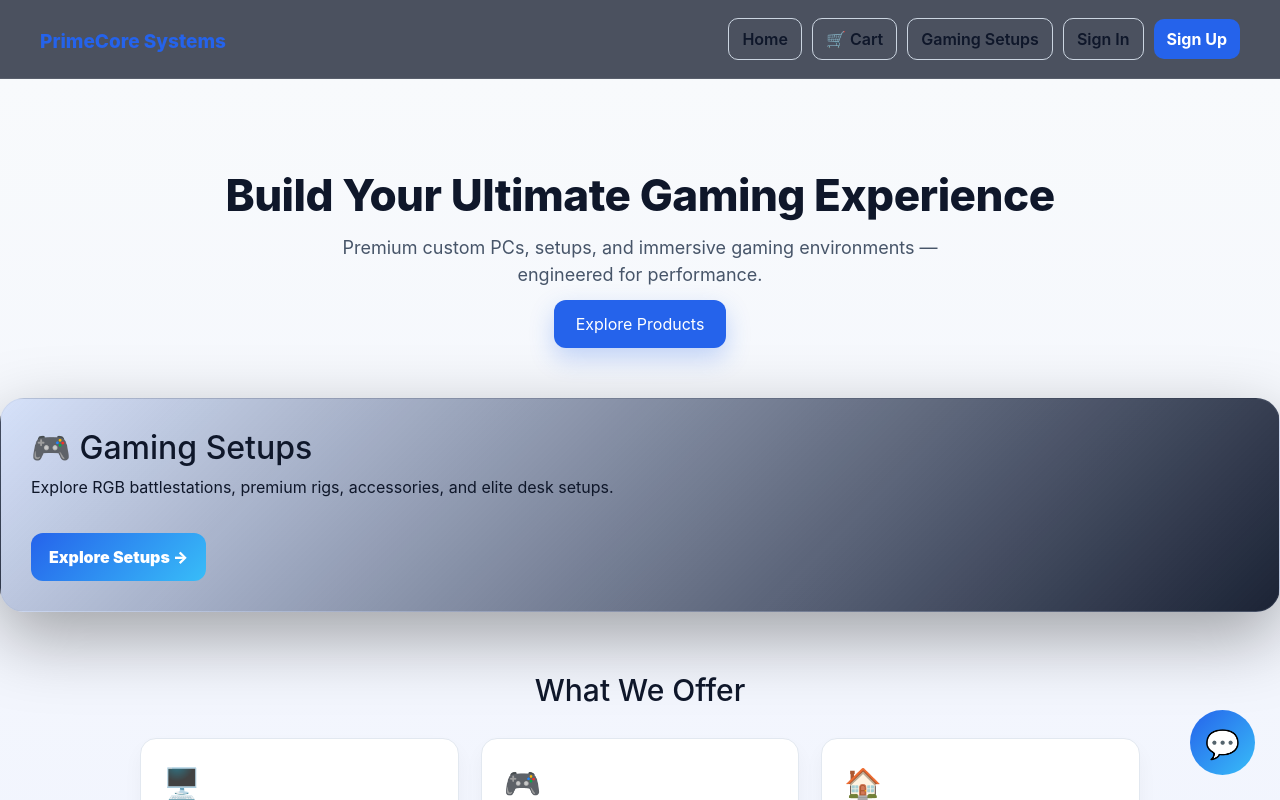
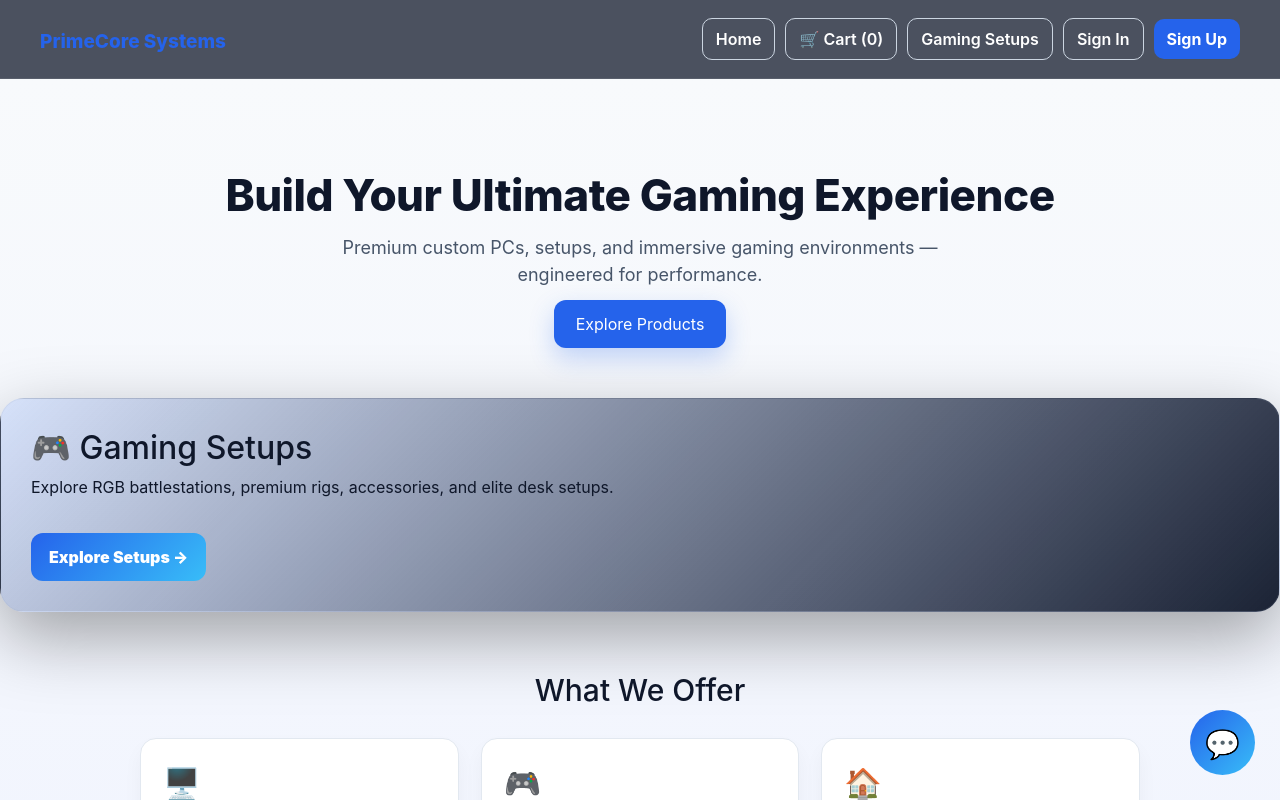
Before and after one commit to joematheka693-del/primecore_systems, a React (Create React App) app: page / in a window 1280 px wide. Shown: the top 800 px of the page. Built offline with nearby package versions, Linux system fonts and the light colour scheme.

Commit message:
Fix navbar production issues

```diff
--- a/src/components/Navbar.jsx
+++ b/src/components/Navbar.jsx
@@ -17,15 +17,26 @@ const Navbar = () => {
 );
 
   useEffect(() => {
+  const loadUser = () => {
     const savedUser = JSON.parse(localStorage.getItem("user"));
     setUser(savedUser);
-  }, []);
+  };
+
+  loadUser();
+
+  window.addEventListener("storage", loadUser);
+
+  return () => {
+    window.removeEventListener("storage", loadUser);
+  };
+}, []);
 
   const logout = () => {
     localStorage.removeItem("user");
     setUser(null);
     setOpenMenu(false);
     navigate("/signin");
+    window.location.reload();
   };
 
   return (
@@ -41,8 +52,11 @@ const Navbar = () => {
           Home
         </button>
 
-        <button style={styles.navBtn} onClick={() => navigate("/cart")}>
-          🛒 Cart
+        <button
+          style={styles.navBtn}
+          onClick={() => navigate("/cart")}
+        >
+          🛒 Cart ({cartCount})
         </button>
 
         <button
@@ -120,12 +134,21 @@ const Navbar = () => {
 
                 <button
                   style={styles.dropdownItem}
-                  onClick={() => navigate("/about")}
+                  onClick={() => {
+                    setOpenMenu(false);
+                    navigate("/about");
+                  }}
                 >
                   About Us
                 </button>
 
-                <button style={styles.dropdownItem} onClick={() => navigate("/contact")}>
+                <button
+                  style={styles.dropdownItem}
+                  onClick={() => {
+                    setOpenMenu(false);
+                    navigate("/contact");
+                  }}
+                >
                   Contact Us
                 </button>
 
@@ -177,7 +200,8 @@ const styles = {
     borderRadius: "10px",
     cursor: "pointer",
     fontWeight: "600",
-    color: "#0f172a",
+    color: "white",
+    transition: "0.3s",
   },
 
   primaryBtn: {
@@ -188,6 +212,7 @@ const styles = {
     color: "white",
     cursor: "pointer",
     fontWeight: "700",
+    transition: "0.3s",
   },
 
   profileBox: {
```
